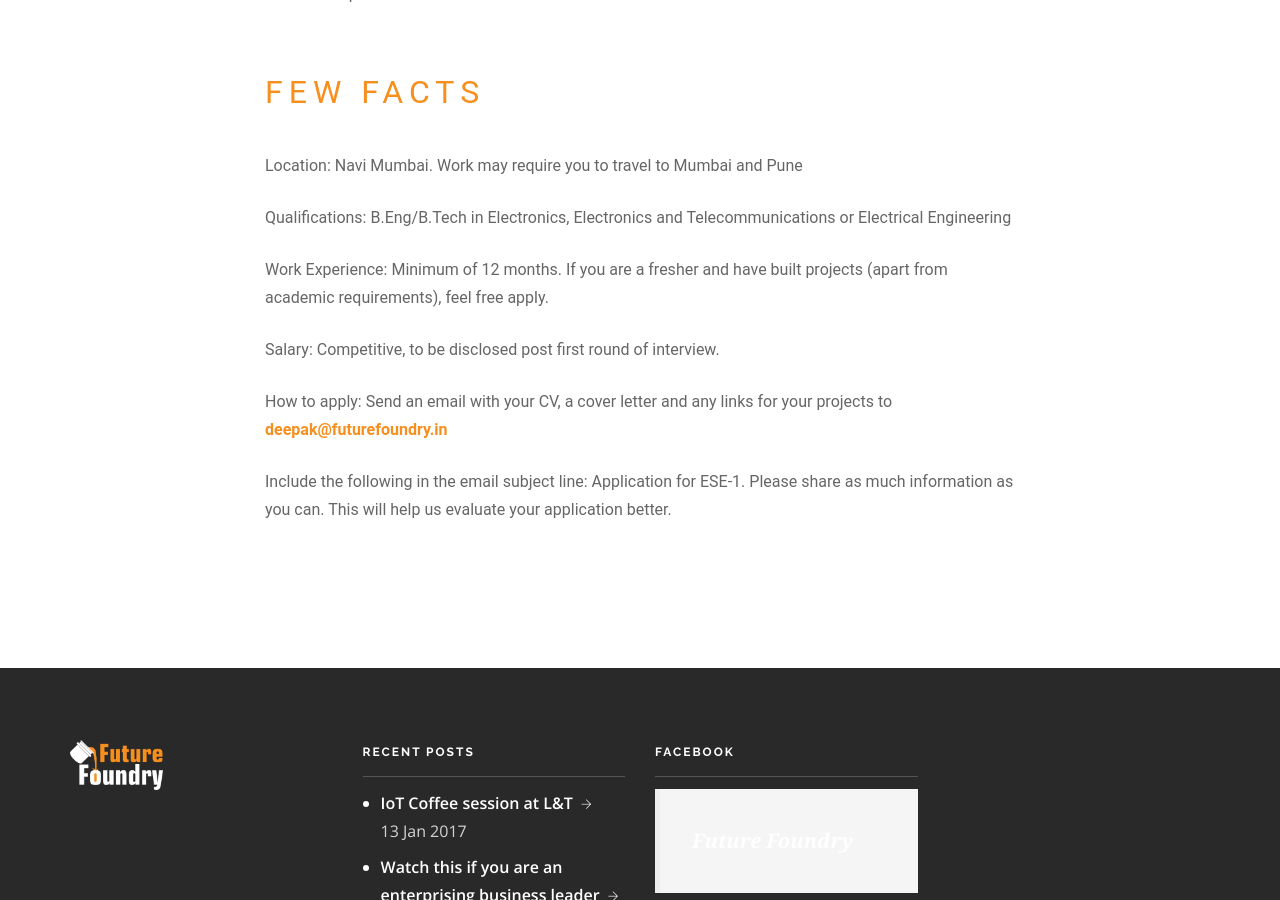
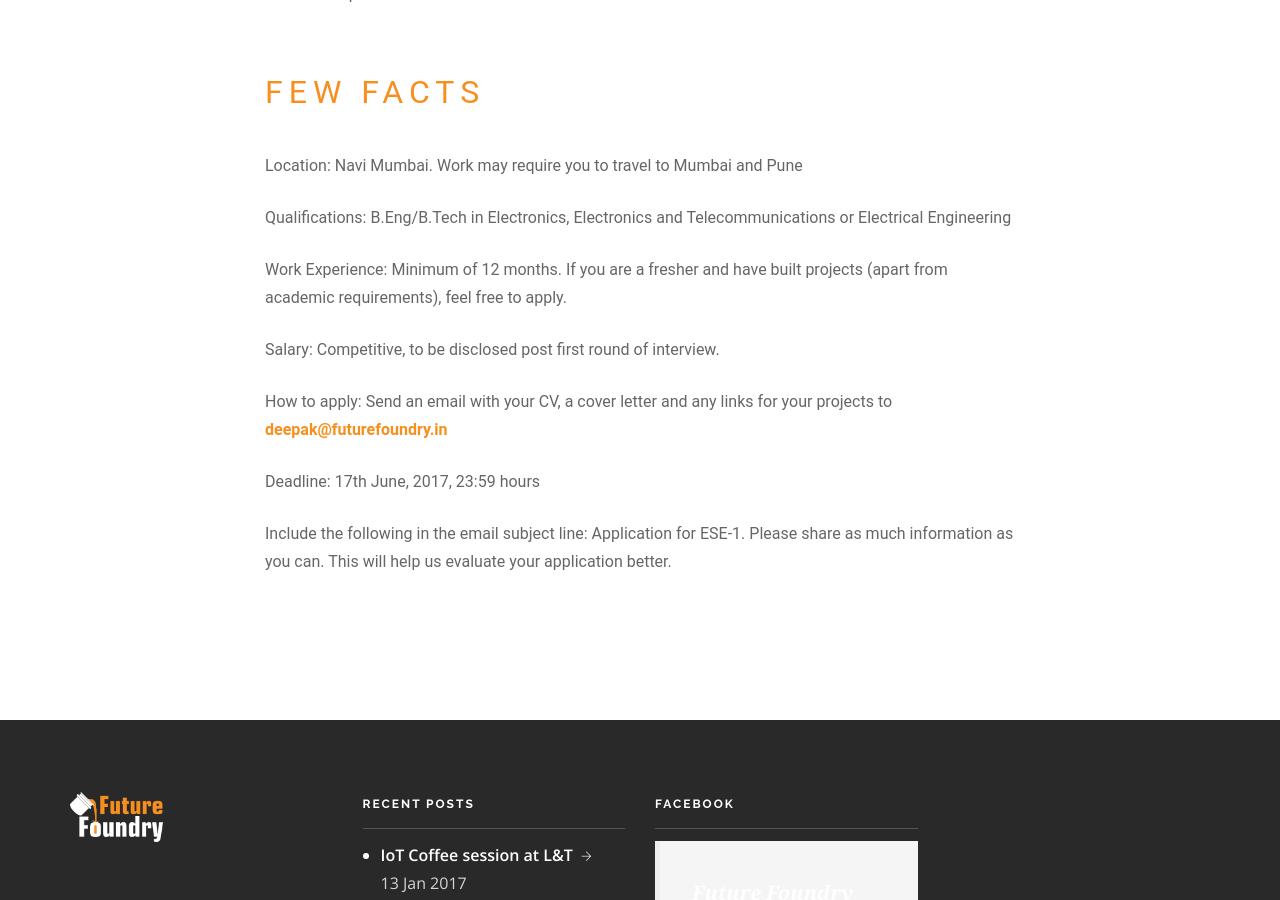
Before and after one commit to akshatkedia/fresher-foundry, a Jekyll site: the page built from careers.markdown, in a window 1280 px wide and 900 px high, scrolled down 1707 px. Built offline with Jekyll 4.4.1, drawn with Linux system fonts in a browser that asks for light colours.

Commit message:
Updated Careers

```diff
--- a/careers.markdown
+++ b/careers.markdown
@@ -43,11 +43,12 @@
 Few Facts text: "Location: Navi Mumbai. Work may require you to travel to Mumbai and
   Pune\n\nQualifications: B.Eng/B.Tech in Electronics, Electronics and Telecommunications
   or Electrical Engineering\n\nWork Experience: Minimum of 12 months. If you are a
-  fresher and have built projects (apart from academic requirements), feel free apply.
-  \n\nSalary: Competitive, to be disclosed post first round of interview.\n\nHow to
-  apply: Send an email with your CV, a cover letter and any links for your projects
-  to [deepak@futurefoundry.in](mailto:deepak@futurefoundry.in)\n\nInclude the following
-  in the email subject line: Application for ESE-1.\nPlease share as much information
-  as you can. This will help us evaluate your application better.\n"
+  fresher and have built projects (apart from academic requirements), feel free to
+  apply. \n\nSalary: Competitive, to be disclosed post first round of interview.\n\nHow
+  to apply: Send an email with your CV, a cover letter and any links for your projects
+  to [deepak@futurefoundry.in](mailto:deepak@futurefoundry.in)\n\nDeadline: 17th June,
+  2017, 23:59 hours\n\nInclude the following in the email subject line: Application
+  for ESE-1.\nPlease share as much information as you can. This will help us evaluate
+  your application better.\n"
 layout: careers
 ---
```
